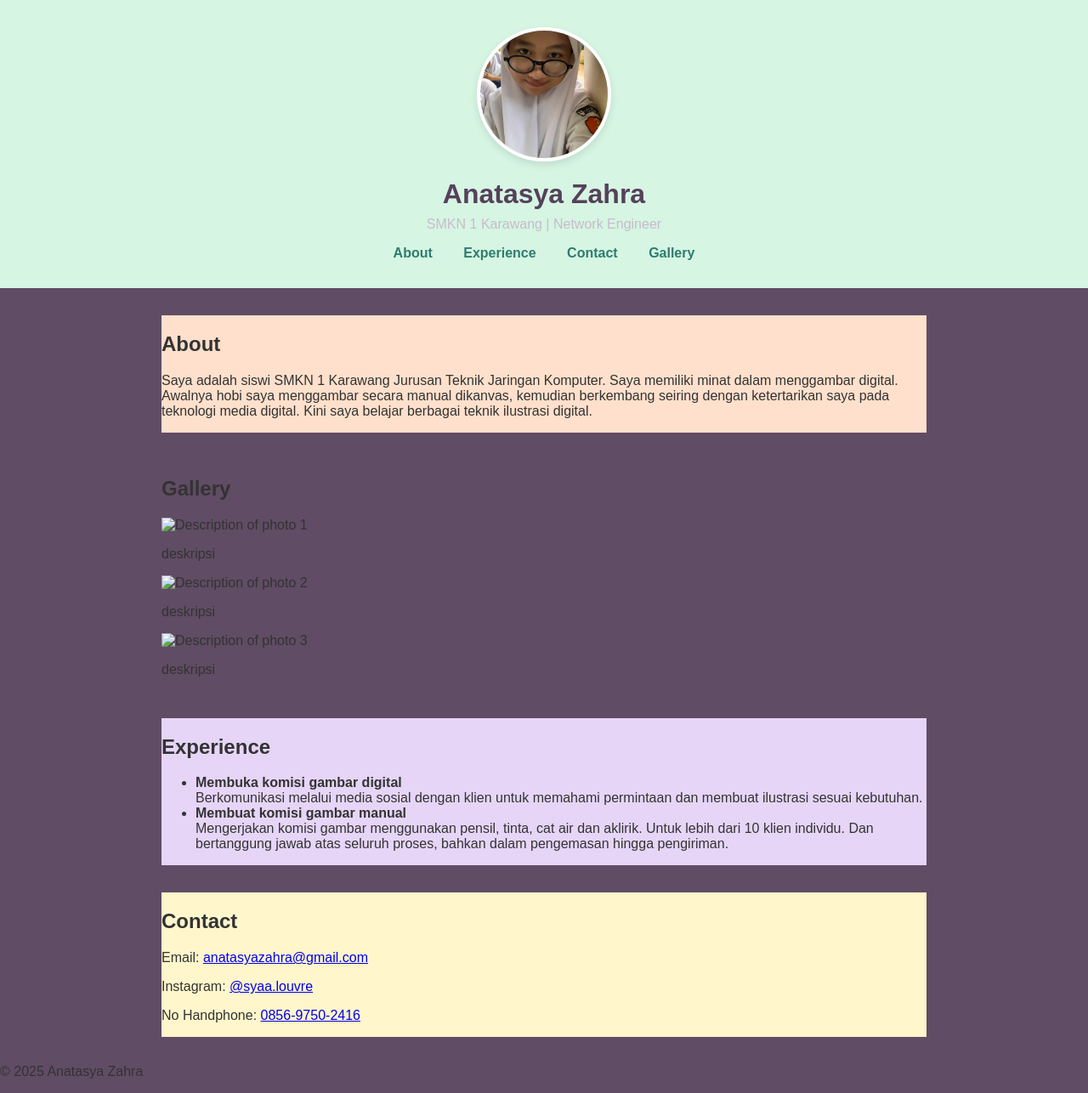
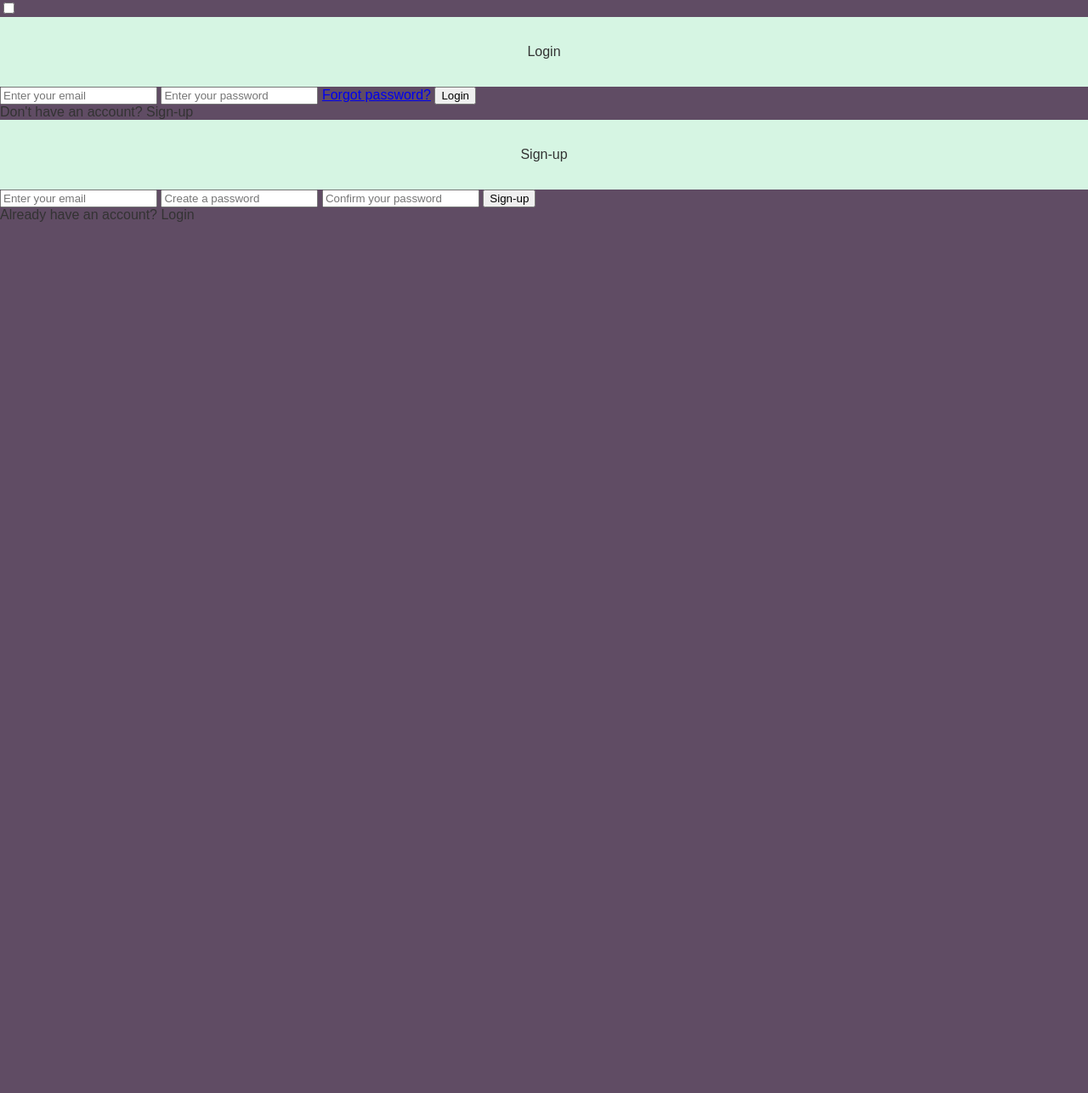
Before and after one commit to tasyaa2307/membuat-website, a plain HTML site: page index.html in a window 1280 px wide. Shown: the whole page at 85% size. After the commit the page ends 800 px from the top, so only its background shows below. Drawn offline with Linux system fonts and the light colour scheme.

Commit message:
Add files via upload

```diff
--- a/index.html
+++ b/index.html
@@ -1,64 +1,43 @@
 <!DOCTYPE html>
-<html lang="id">
+<html lang="en">
 <head>
-  <meta charset="UTF-8" />
-  <meta name="viewport" content="width=device-width, initial-scale=1.0"/>
-  <title>Anatasya Zahra - Portofolio</title>
+  <meta charset="UTF-8">
+  <meta name="viewport" content="width=device-width, initial-scale=1.0">
+  <meta http-equiv="X-UA-Compatible" content="ie=edge">
+  <title>Login & Registration Form | CoderGirl</title>
   <link rel="stylesheet" href="style.css">
 </head>
 <body>
-
-  <header>
-    <img src="images/foto-tasya.jpg"Foto Anatasya Zahra" class="profile-photo">
-    <h1>Anatasya Zahra</h1>
-    <p>SMKN 1 Karawang | Network Engineer</p>
-    <nav>
-      <a href="#about">About</a>
-      <a href="#experience">Experience</a>
-      <a href="#contact">Contact</a>
-      <a href="#Gallery">Gallery</a>
-</nav>
-  </header>
-
-  <main>
-    <section class="box" id="about">
-      <h2>About</h2>
-      <p>Saya adalah siswi SMKN 1 Karawang Jurusan Teknik Jaringan Komputer. Saya memiliki minat dalam menggambar digital. Awalnya hobi saya menggambar secara manual dikanvas, kemudian berkembang seiring dengan ketertarikan saya pada teknologi media digital. Kini saya belajar berbagai teknik ilustrasi digital.</p>
-    </section>
-
- <section class="box" id="Gallery">
-      <h2>Gallery</h2>
-      <img src= "image/_blank 1" alt= "Description of photo 1" />
-     <p> deskripsi </p>
-      <img src= "image/_blank 2" alt= "Description of photo 2" />
-     <p> deskripsi </p>
-     <img scr= "image/_blank 3" alt= "Description of photo 3" />
-     <p> deskripsi </p>
-    </section>
-
-    <section class="box" id="experience">
-  <h2>Experience</h2>
-  <ul>
-    <li><strong>Membuka komisi gambar digital </strong><br>
-     Berkomunikasi melalui media sosial dengan klien untuk memahami permintaan dan membuat ilustrasi sesuai kebutuhan.
-    </li>
-    <li><strong>Membuat komisi gambar manual</strong><br>
-      Mengerjakan komisi gambar menggunakan pensil, tinta, cat air dan aklirik. Untuk lebih dari 10 klien individu. Dan bertanggung jawab atas seluruh proses, bahkan dalam pengemasan hingga pengiriman.
-    </li>
-  </ul>
-    </section>
-
-    <section class="box" id="contact">
-      <h2>Contact</h2>
-      <p>Email: <a href="anatasyazahra23@gmail.com">anatasyazahra@gmail.com</a></p>
-      <p>Instagram: <a href="https://www.instagram.com/syaa.louvre?igsh=cXdlY3hpNXdsNmRl&utm_source=qr" target="_blank">@syaa.louvre</a></p>
-      <p>No Handphone: <a href="0857-7020-7885">0856-9750-2416</a></p>
-    </section>
-  </main>
-
-  <footer>
-    <p>© 2025 Anatasya Zahra</p>
-  </footer>
-
+  <div class="container">
+    <input type="checkbox" id="check">
+    <div class="login form">
+      <header>Login</header>
+      <form action="#">
+        <input type="text" placeholder="Enter your email">
+        <input type="password" placeholder="Enter your password">
+        <a href="#">Forgot password?</a>
+        <input type="button" class="button" value="Login">
+      </form>
+      <div class="sign-up">
+        <span class="sign-up">Don't have an account?
+         <label for="check">Sign-up</label>
+        </span>
+      </div>
+    </div>
+    <div class="registration form">
+      <header>Sign-up</header>
+      <form action="#">
+        <input type="text" placeholder="Enter your email">
+        <input type="password" placeholder="Create a password">
+        <input type="password" placeholder="Confirm your password">
+        <input type="button" class="button" value="Sign-up">
+      </form>
+      <div class="sign-up">
+        <span class="sign-up">Already have an account?
+         <label for="check">Login</label>
+        </span>
+      </div>
+    </div>
+  </div>
 </body>
 </html>
```
